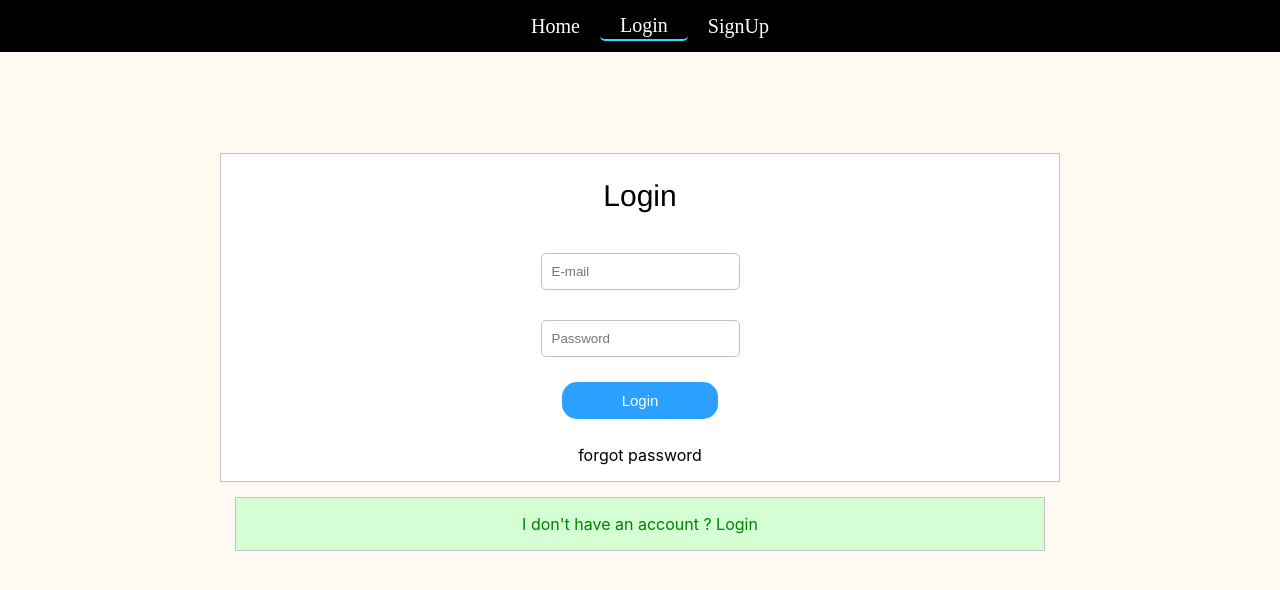
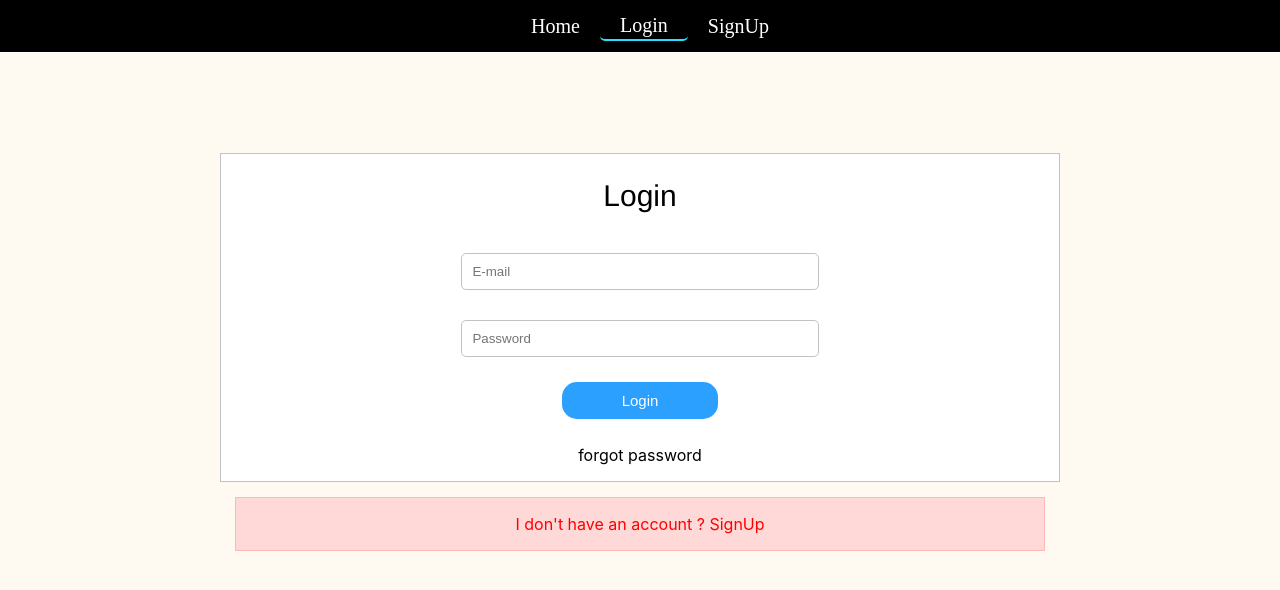
Before and after one commit to kartik4599/React-Expence-tracker, a React (Create React App) app: page /Login in a window 1280 px wide. Shown: the top 590 px of the page. Built offline with nearby package versions, Linux system fonts and the light colour scheme.

Commit message:
Login Account removed mistake

```diff
--- a/src/components/Auth/Login.js
+++ b/src/components/Auth/Login.js
@@ -71,7 +71,7 @@ const Login = () => {
       </div>
       {isLoading && <p>Loading...</p>}
       <div className={classes.login}>
-        <p onClick={onSign}>I don't have an account ? Login</p>
+        <p onClick={onSign}>I don't have an account ? SignUp</p>
       </div>
     </center>
   );
--- a/src/components/Auth/SignUp.module.css
+++ b/src/components/Auth/SignUp.module.css
@@ -17,6 +17,7 @@
 }
 
 .SignUp input {
+  width: 40%;
   margin: 15px;
   border: 1px solid rgb(194, 194, 194);
   padding: 10px 10px;
@@ -41,8 +42,8 @@
 
 .login {
   margin: 15px;
-  background: rgb(212, 255, 212);
-  color: green;
+  background: rgb(255, 216, 216);
+  color: red;
   cursor: pointer;
-  border: 1px solid rgb(194, 194, 194);
+  border: 1px solid rgb(255, 184, 184);
 }
```
